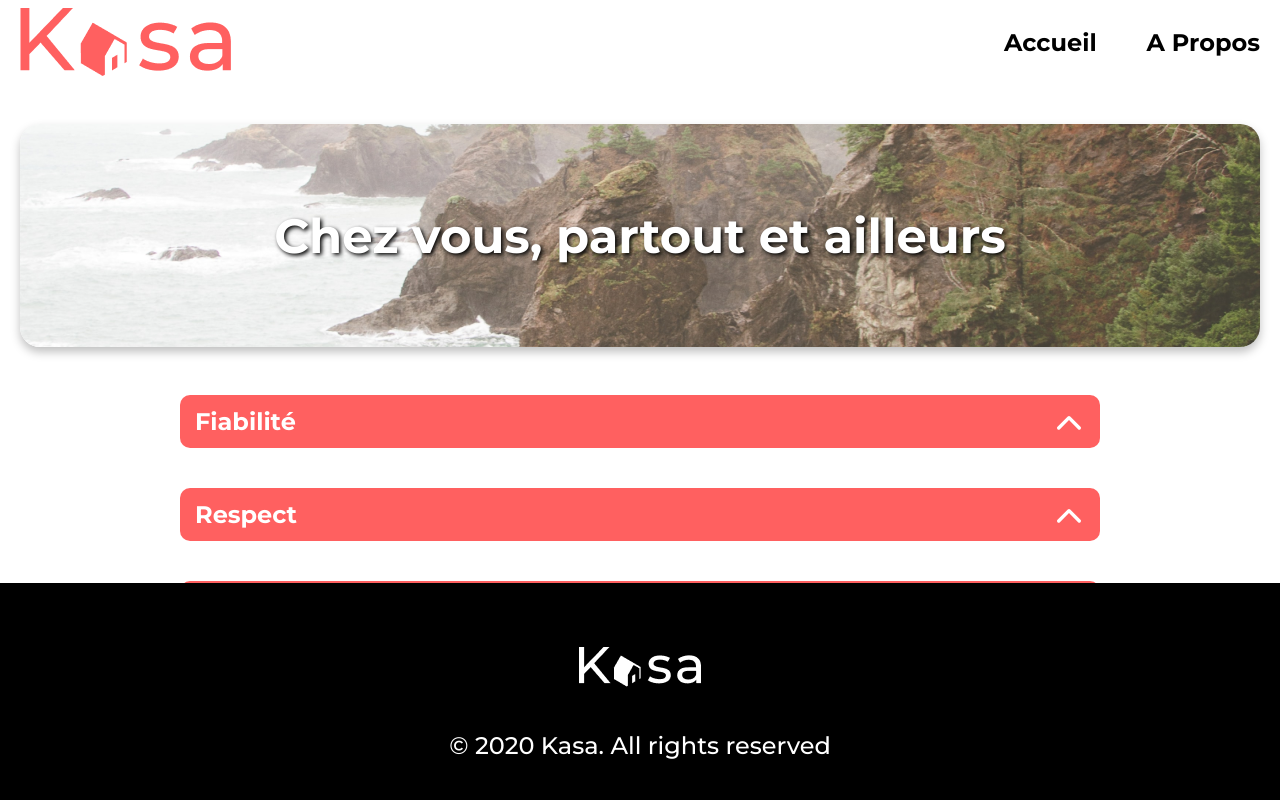
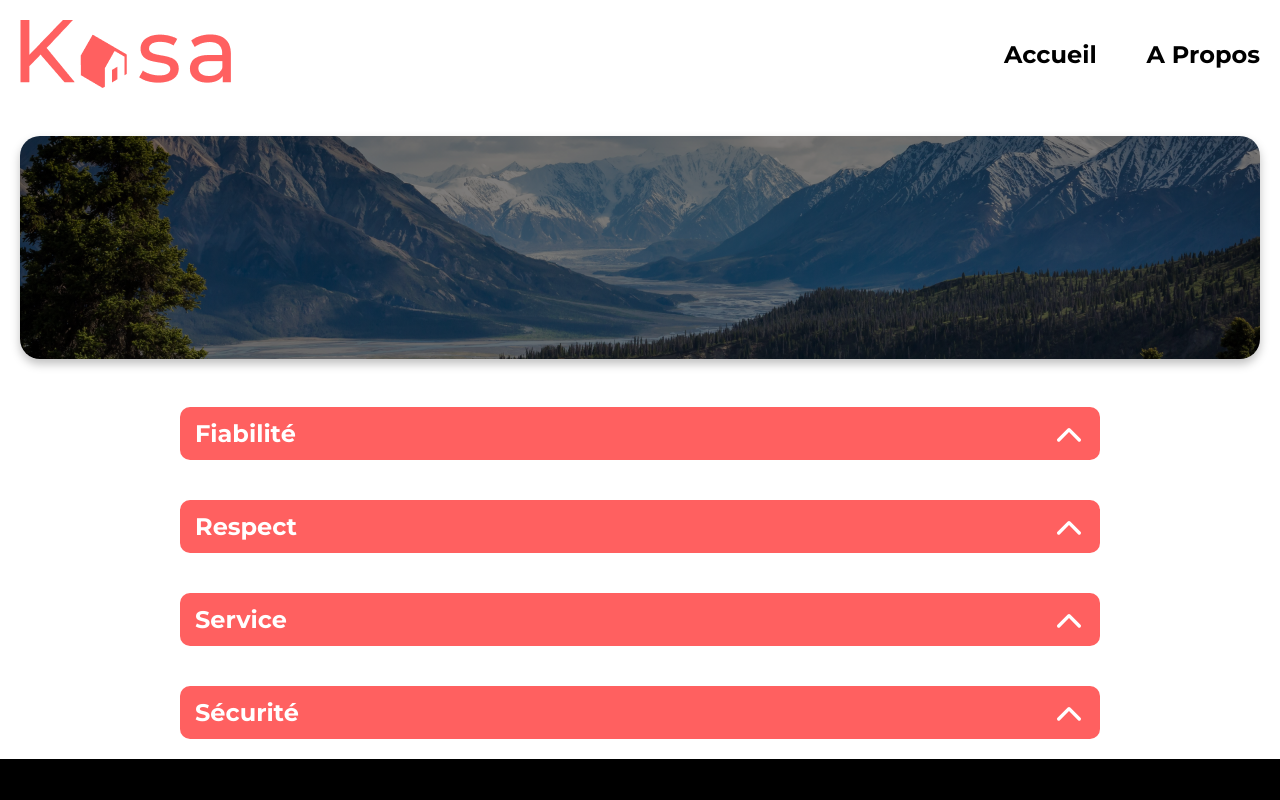
Before and after one commit to Nicolas0014/OpenClassRoom_Projet_6, a React (Create React App) app: page /a_propos in a window 1280 px wide. Shown: the top 800 px of the page. Built offline with nearby package versions, Linux system fonts and the light colour scheme.

Commit message:
Modifications CSS en vrac

```diff
--- a/src/components/Home/Cards.scss
+++ b/src/components/Home/Cards.scss
@@ -5,6 +5,10 @@
     border-radius: 10px;
     max-width: 1240px;
     margin: auto;
+
+    @media (max-width: 1240px) {
+        margin: auto 20px;
+    }
 
     @media (max-width: 767px) {
         background: none;
--- a/src/components/Layout/Footer.scss
+++ b/src/components/Layout/Footer.scss
@@ -2,10 +2,6 @@
 
 footer {
     background: #000;
-    position: absolute;
-    left: 0;
-    right: 0;
-    bottom: 0;
     color: #fff;
     font-family: $main-family;
     font-weight: 500;
--- a/src/components/Layout/Header.jsx
+++ b/src/components/Layout/Header.jsx
@@ -9,6 +9,17 @@ export default function Header() {
     const [windowSize, setWindowSize] = useState(window.innerWidth);
     const [currentLogo, setCurrentLogo] = useState(LogoSmall);
 
+    useEffect(() => {
+        function handleResize() {
+            setWindowSize(window.innerWidth);
+        };
+
+        window.addEventListener('resize', handleResize);
+
+        return () => {
+            window.removeEventListener('resize', handleResize);
+        };
+    }, []);
     useEffect (() => {
         setCurrentLogo(windowSize > 768 ? LogoLarge : LogoSmall)
     }, [windowSize]);
--- a/src/components/Layout/Header.scss
+++ b/src/components/Layout/Header.scss
@@ -2,10 +2,14 @@
 
 header {
     max-width: 1240px;
-    margin: auto;
+    margin: 20px auto;
     display: flex;
     align-items: center;
     justify-content: space-between;
+
+    @media (max-width: 1240px) {
+        margin: 20px;
+    }
 
     .links-container {
         display: flex;
--- a/src/components/reusables/Banner.jsx
+++ b/src/components/reusables/Banner.jsx
@@ -1,11 +1,11 @@
 import './Banner.scss';
-import BackgroundBanner from '../../images/BackgroundBanner.png'
 
-export default function Banner() {
+export default function Banner({BackgroundBanner, isHomePage}) {
+    const BackgroundBannerDark = `linear-gradient(rgba(0, 0, 0, 0.5), rgba(0, 0, 0, 0.5)), url(${BackgroundBanner})`;
 
     return (
-        <section className='banner' style={{ backgroundImage: `url(${BackgroundBanner})` , backgroundPosition: 'center'}}>
-            <h1 className='title'>Chez vous,<br /> partout et ailleurs</h1>
+        <section className='banner' style={{ backgroundImage: BackgroundBannerDark , backgroundPosition: 'center'}}>
+            {isHomePage && <h1 className='title'>Chez vous,<br /> partout et ailleurs</h1>}
         </section>
     )
 }
--- a/src/components/reusables/Banner.scss
+++ b/src/components/reusables/Banner.scss
@@ -2,15 +2,19 @@
 
 .banner {
     max-width: 1240px;
-    width: 100%;
     height: 223px;
     margin: 3rem auto;
     border-radius: 20px;
     position: relative;
     box-shadow: 0px 5px 10px 0px #00000040;
 
+    @media (max-width: 1240px) {
+        margin: 3rem 20px;
+    }
+
     @media (max-width: 767px) {
         height: 111px;
+        margin: 2rem 20px 25px 20px;
     }
 
     .title {
--- a/src/index.scss
+++ b/src/index.scss
@@ -3,7 +3,5 @@ $main-family: 'Montserrat';
 $main-color: #FF6060;
 
 body {
-  @media (max-width: 767px) {
-      margin: 20px;
-  }
+  margin: 0;
 }
--- a/src/pages/APropos.jsx
+++ b/src/pages/APropos.jsx
@@ -1,3 +1,4 @@
+import BackgroundBanner from '../images/BackgroundBannerAPropos.png';
 import Banner from "../components/reusables/Banner";
 import FAQ from "../components/APropos/FAQ";
 
@@ -5,7 +6,7 @@ export default function APropos() {
 
   return (
     <div className="a_propos">
-      <Banner />
+      <Banner BackgroundBanner={BackgroundBanner} isHomePage={false}/>
       <FAQ />
     </div>
   );
--- a/src/pages/Home.jsx
+++ b/src/pages/Home.jsx
@@ -1,3 +1,4 @@
+import BackgroundBanner from '../images/BackgroundBannerHome.png';
 import Banner from "../components/reusables/Banner";
 import Cards from "../components/Home/Cards";
 
@@ -5,7 +6,7 @@ export default function Home({annonces}) {
 
   return (
     <div className="home">
-      <Banner />
+      <Banner BackgroundBanner={BackgroundBanner} isHomePage={true}/>
       <Cards annonces={annonces}/>
     </div>
   );
```
Also changed, not shown: src/images/BackgroundBannerAPropos.png (added), src/images/BackgroundBannerHome.png (renamed from src/images/BackgroundBanner.png).
